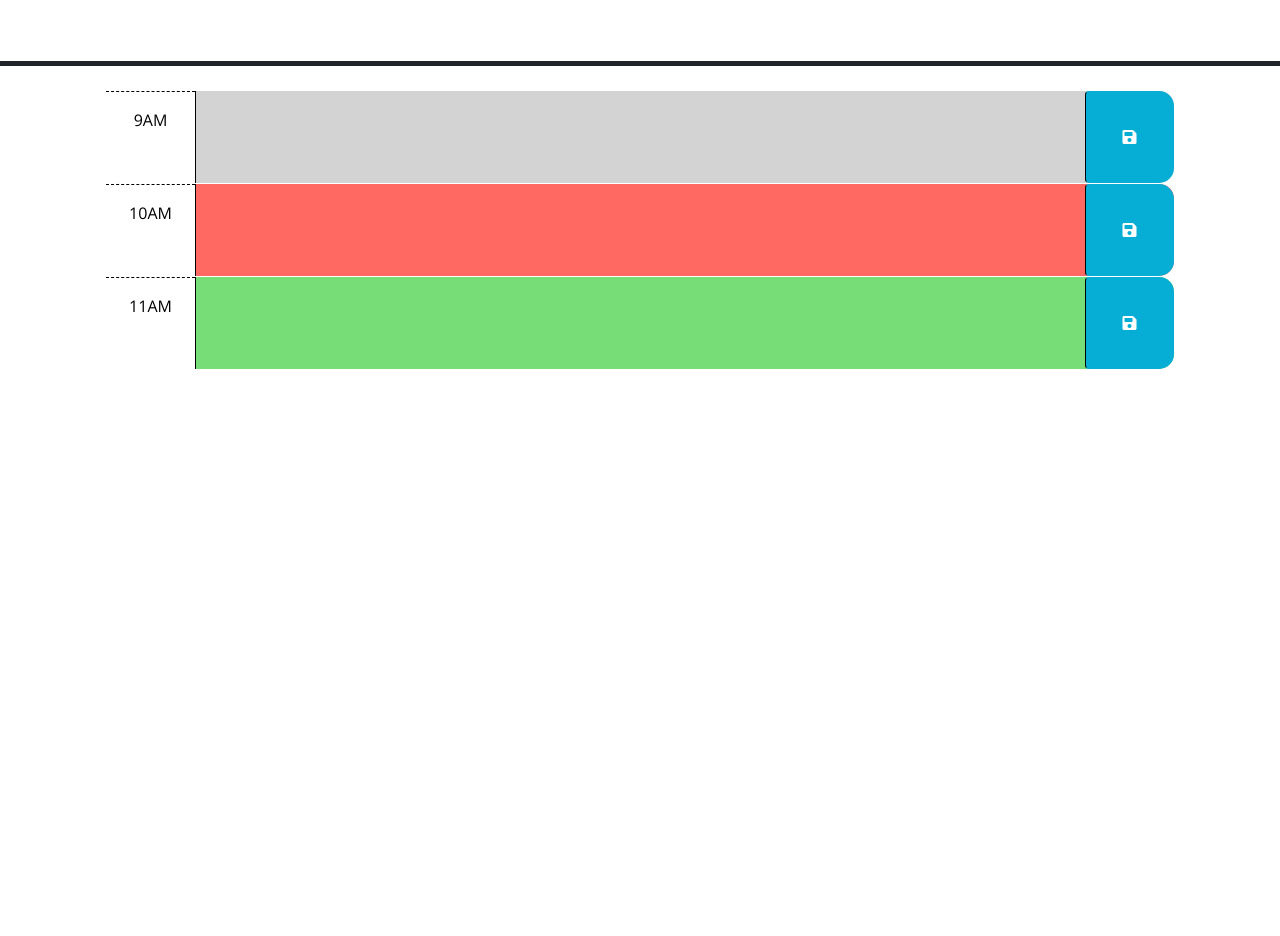
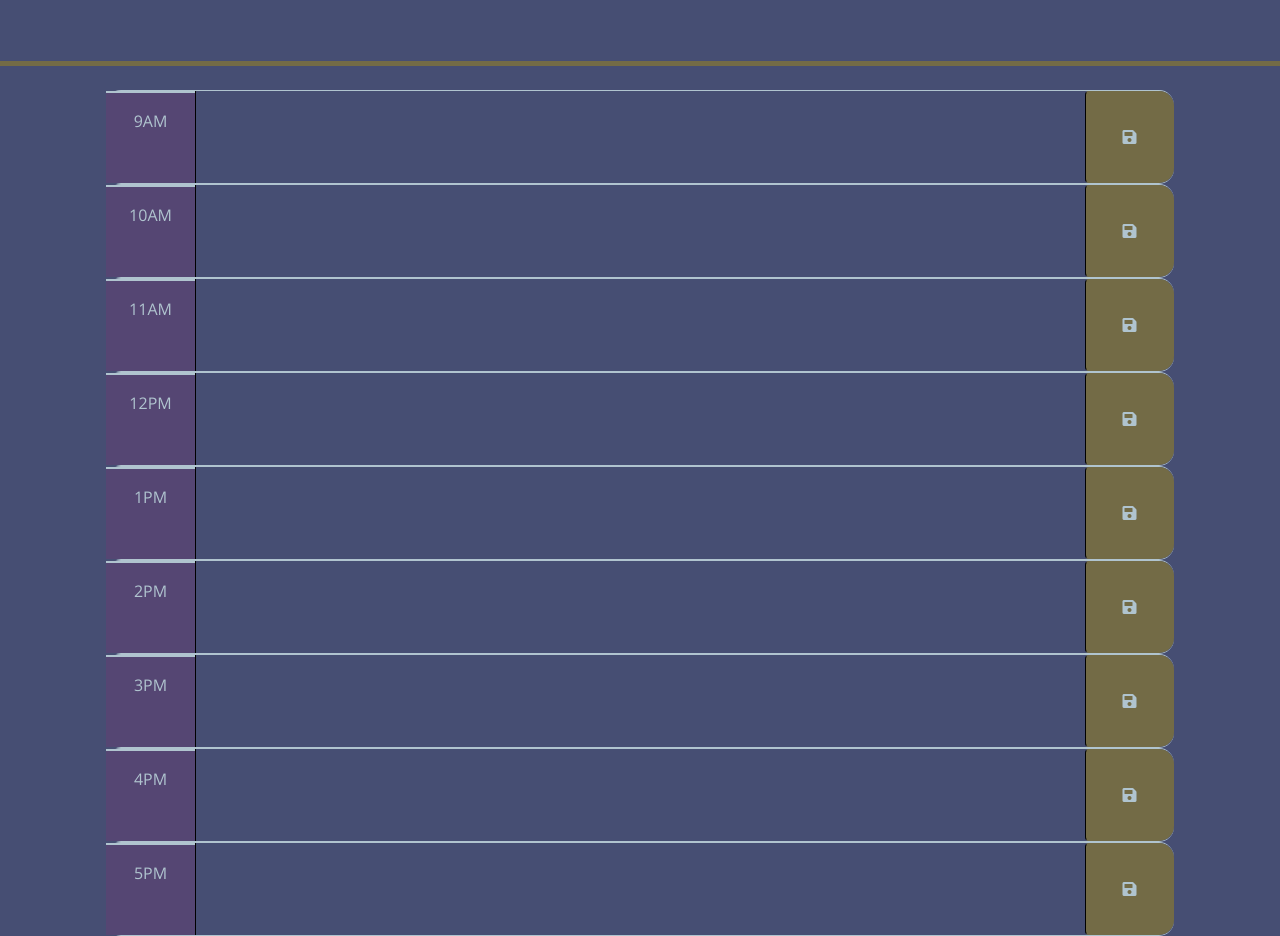
Before and after one commit to JThorneX/05-challenge-DU-bootcamp, a plain HTML site: page index.html in a window 1280 px wide. Shown: the part 166-1102 px from the top of the page. Before the commit the page ends 800 px from the top, so only its background shows below. Drawn offline with nearby package versions, Linux system fonts and the light colour scheme; files that its build step writes are made by us from their sources.

Commit message:
fixed it to look nice

```diff
--- a/Assets/css/style.css
+++ b/Assets/css/style.css
@@ -1,6 +1,20 @@
+:root {
+  --dark: #464e73;
+  --darkP: #554673;
+  --mid: #466473;
+  --lightB: #b0c4cf;
+  --green: #736b46;
+}
+
 body {
-  font-family: 'Open Sans', sans-serif;
+  font-family: "Open Sans", sans-serif;
   font-size: 16px;
+  background-color: var(--dark);
+  color: var(--lightB);
+}
+
+header {
+  border-bottom: 5px solid var(--green);
 }
 
 textarea {
@@ -21,36 +35,39 @@ textarea {
 }
 
 .row {
-  border-top: 1px solid white;
+  border-top: 1px solid var(--lightB);
+  border-bottom: 1px solid var(--lightB);
 }
 
 .hour {
-  background-color: #ffffff;
-  color: #000000;
-  border-top: 1px dashed #000000;
+  background-color: var(--darkP);
+  color: var(--lightB);
+  border-top: 2px solid var(--lightB);
 }
 
+/* classlist.add/remove */
+
 .past {
-  background-color: #d3d3d3;
-  color: white;
+  background-color: var(--mid);
+  color: var(--lightB);
 }
 
 .present {
-  background-color: #ff6961;
-  color: white;
+  background-color: var(--darkP);
+  color: var(--lightB);
 }
 
 .future {
-  background-color: #77dd77;
-  color: white;
+  background-color: var(--green);
+  color: var(--lightB);
 }
 
 .saveBtn {
   border-left: 1px solid black;
   border-top-right-radius: 15px;
   border-bottom-right-radius: 15px;
-  background-color: #06aed5;
-  color: white;
+  background-color: var(--green);
+  color: var(--lightB);
 }
 
 .saveBtn i:hover {
--- a/Assets/js/script.js
+++ b/Assets/js/script.js
@@ -1,6 +1,10 @@
 // Wrap all code that interacts with the DOM in a call to jQuery to ensure that
 // the code isn't run until the browser has finished rendering all the elements
 // in the html.
+$(document).ready(function(){
+  console.log("test")
+});
+
 $(function () {
   // TODO: Add a listener for click events on the save button. This code should
   // use the id in the containing time-block as a key to save the user input in
--- a/index.html
+++ b/index.html
@@ -18,12 +18,12 @@
       href="https://fonts.googleapis.com/css?family=Open+Sans&display=swap"
       rel="stylesheet"
     />
-    <link rel="stylesheet" href="style.css" />
+    <link rel="stylesheet" href="./Assets/css/style.css" />
     <title>Work Day Scheduler</title>
   </head>
 
   <body>
-    <header class="p-5 mb-4 border-5 border-bottom border-dark text-center">
+    <header class="p-5 mb-4 text-center">
       <h1 class="display-3">Work Day Scheduler</h1>
       <p class="lead">A simple calendar app for scheduling your work day</p>
       <p id="currentDay" class="lead"></p>
@@ -40,7 +40,7 @@
         -->
 
       <!-- Example of a past time block. The "past" class adds a gray background color. -->
-      <div id="hour-9" class="row time-block past">
+      <div id="hour-9" class="row time-block">
         <div class="col-2 col-md-1 hour text-center py-3">9AM</div>
         <textarea class="col-8 col-md-10 description" rows="3"> </textarea>
         <button class="btn saveBtn col-2 col-md-1" aria-label="save">
@@ -49,7 +49,7 @@
       </div>
 
       <!-- Example of a a present time block. The "present" class adds a red background color. -->
-      <div id="hour-10" class="row time-block present">
+      <div id="hour-10" class="row time-block">
         <div class="col-2 col-md-1 hour text-center py-3">10AM</div>
         <textarea class="col-8 col-md-10 description" rows="3"> </textarea>
         <button class="btn saveBtn col-2 col-md-1" aria-label="save">
@@ -58,8 +58,56 @@
       </div>
 
       <!-- Example of a future time block. The "future" class adds a green background color. -->
-      <div id="hour-11" class="row time-block future">
+      <div id="hour-11" class="row time-block">
         <div class="col-2 col-md-1 hour text-center py-3">11AM</div>
+        <textarea class="col-8 col-md-10 description" rows="3"> </textarea>
+        <button class="btn saveBtn col-2 col-md-1" aria-label="save">
+          <i class="fas fa-save" aria-hidden="true"></i>
+        </button>
+      </div>
+
+      <div id="hour-12" class="row time-block">
+        <div class="col-2 col-md-1 hour text-center py-3">12PM</div>
+        <textarea class="col-8 col-md-10 description" rows="3"> </textarea>
+        <button class="btn saveBtn col-2 col-md-1" aria-label="save">
+          <i class="fas fa-save" aria-hidden="true"></i>
+        </button>
+      </div>
+
+      <div id="hour-13" class="row time-block">
+        <div class="col-2 col-md-1 hour text-center py-3">1PM</div>
+        <textarea class="col-8 col-md-10 description" rows="3"> </textarea>
+        <button class="btn saveBtn col-2 col-md-1" aria-label="save">
+          <i class="fas fa-save" aria-hidden="true"></i>
+        </button>
+      </div>
+
+      <div id="hour-14" class="row time-block">
+        <div class="col-2 col-md-1 hour text-center py-3">2PM</div>
+        <textarea class="col-8 col-md-10 description" rows="3"> </textarea>
+        <button class="btn saveBtn col-2 col-md-1" aria-label="save">
+          <i class="fas fa-save" aria-hidden="true"></i>
+        </button>
+      </div>
+
+      <div id="hour-15" class="row time-block">
+        <div class="col-2 col-md-1 hour text-center py-3">3PM</div>
+        <textarea class="col-8 col-md-10 description" rows="3"> </textarea>
+        <button class="btn saveBtn col-2 col-md-1" aria-label="save">
+          <i class="fas fa-save" aria-hidden="true"></i>
+        </button>
+      </div>
+
+      <div id="hour-16" class="row time-block">
+        <div class="col-2 col-md-1 hour text-center py-3">4PM</div>
+        <textarea class="col-8 col-md-10 description" rows="3"> </textarea>
+        <button class="btn saveBtn col-2 col-md-1" aria-label="save">
+          <i class="fas fa-save" aria-hidden="true"></i>
+        </button>
+      </div>
+
+      <div id="hour-17" class="row time-block">
+        <div class="col-2 col-md-1 hour text-center py-3">5PM</div>
         <textarea class="col-8 col-md-10 description" rows="3"> </textarea>
         <button class="btn saveBtn col-2 col-md-1" aria-label="save">
           <i class="fas fa-save" aria-hidden="true"></i>
@@ -73,6 +121,6 @@
       crossorigin="anonymous"
     ></script>
 
-    <script src="script.js"></script>
+    <script src="./Assets/js/script.js"></script>
   </body>
 </html>
```
